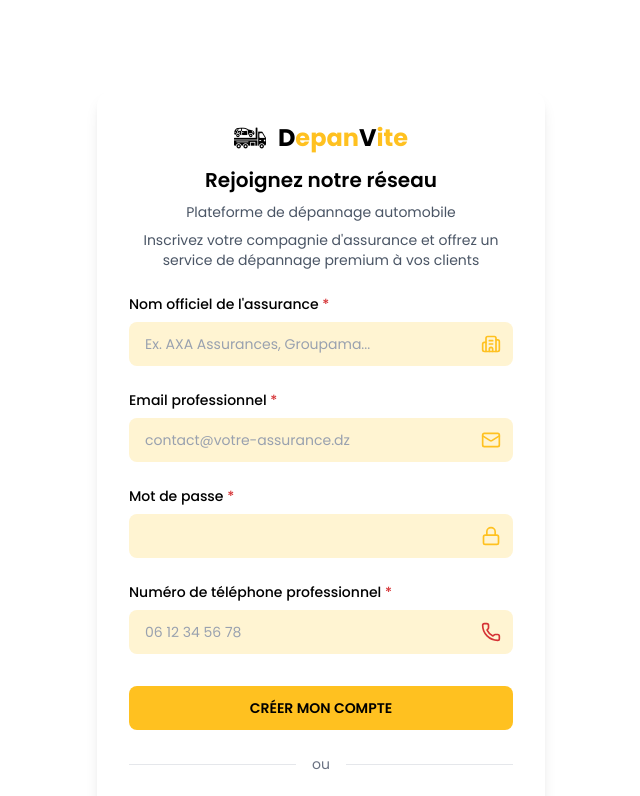
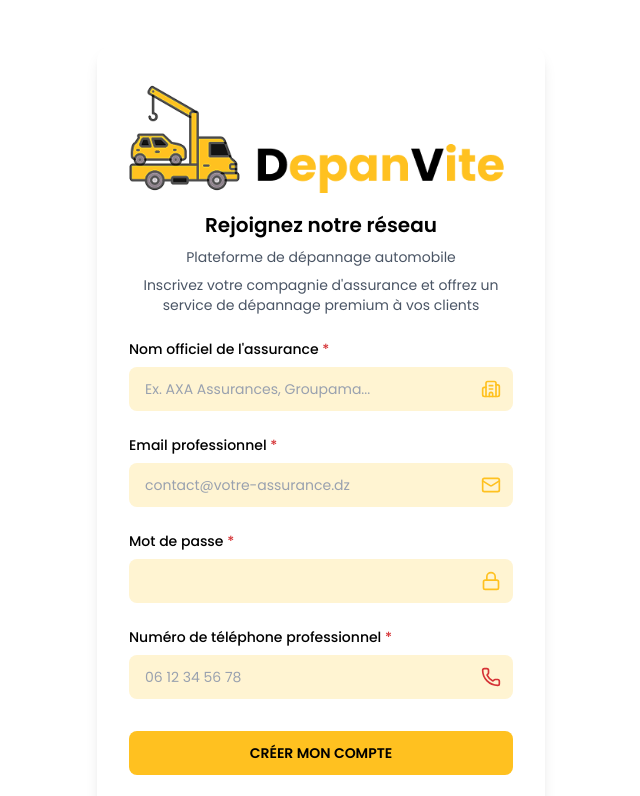
Before and after one commit to Roufaida-As/DepanVite-web, a React (Vite) app in the folder DepanVite/: page /signup in a window 1280 px wide. Shown: the top 796 px of the page, without its empty margins (319-959 px from the left). Built offline with nearby package versions, Linux system fonts and the light colour scheme.

Commit message:
feat: modify logo

```diff
--- a/DepanVite/src/components/SideBar.jsx
+++ b/DepanVite/src/components/SideBar.jsx
@@ -1,6 +1,6 @@
 import { MoreVertical, ChevronLast, ChevronFirst } from "lucide-react";
 import { useContext, createContext, useState } from "react";
-import logo from "../assets/logo.svg";
+import logo from "../assets/logo1.png";
 import { NavLink } from "react-router-dom";
 
 const SidebarContext = createContext();
@@ -24,7 +24,7 @@
         <img
           src={logo}
           className={`overflow-hidden transition-all ${
-            expanded ? "w-32" : "w-0"
+            expanded ? "w-40 h-40" : "w-0"
           }`}
           alt="logo"
         />
--- a/DepanVite/src/pages/auth/LoginPage.jsx
+++ b/DepanVite/src/pages/auth/LoginPage.jsx
@@ -1,7 +1,7 @@
 import React, { useState } from 'react';
 import { useNavigate } from 'react-router-dom';
 import { Mail, Lock } from 'lucide-react';
-import depanneuse1 from '../../assets/depanneuse 1.svg';
+import logo1 from '../../assets/logo1.png';
 
 export default function LoginPage() {
   const navigate = useNavigate();
@@ -34,18 +34,8 @@
         {/* Logo and Header */}
         <div className="text-center mb-8">
           <div className="flex items-center justify-center mb-4">
-            <img src={depanneuse1} alt="DepanVite logo" className="w-8 h-8 mr-3 object-contain" />
-            <h1 className="text-2xl font-bold">
-              <span className="font-bold" style={{ color: '#000000' }}>D</span>
-              <span className="font-bold" style={{ color: '#FFC120' }}>e</span>
-              <span className="font-bold" style={{ color: '#FFC120' }}>p</span>
-              <span className="font-bold" style={{ color: '#FFC120' }}>a</span>
-              <span className="font-bold" style={{ color: '#FFC120' }}>n</span>
-              <span className="font-bold" style={{ color: '#000000' }}>V</span>
-              <span className="font-bold" style={{ color: '#FFC120' }}>i</span>
-              <span className="font-bold" style={{ color: '#FFC120' }}>t</span>
-              <span className="font-bold" style={{ color: '#FFC120' }}>e</span>
-            </h1>
+            <img src={logo1} alt="DepanVite logo" className="mr-3 object-contain" />
+
           </div>
 
           <h2 className="text-xl font-semibold mb-2" style={{ color: '#000000' }}>
--- a/DepanVite/src/pages/auth/SignupPage.jsx
+++ b/DepanVite/src/pages/auth/SignupPage.jsx
@@ -1,7 +1,7 @@
 import React, { useState } from 'react';
 import { useNavigate } from 'react-router-dom';
 import { Phone, Mail, Building2, Lock } from 'lucide-react';
-import depanneuse1 from '../../assets/depanneuse 1.svg';
+import logo1 from '../../assets/logo1.png';
 
 export default function SignupPage() {
   const navigate = useNavigate();
@@ -36,18 +36,8 @@
         {/* Logo and Header */}
         <div className="text-center mb-6">
           <div className="flex items-center justify-center mb-3">
-            <img src={depanneuse1} alt="DepanVite logo" className="w-8 h-8 mr-3 object-contain" />
-            <h1 className="text-2xl font-bold">
-              <span className="font-bold" style={{ color: '#000000' }}>D</span>
-              <span className="font-bold" style={{ color: '#FFC120' }}>e</span>
-              <span className="font-bold" style={{ color: '#FFC120' }}>p</span>
-              <span className="font-bold" style={{ color: '#FFC120' }}>a</span>
-              <span className="font-bold" style={{ color: '#FFC120' }}>n</span>
-              <span className="font-bold" style={{ color: '#000000' }}>V</span>
-              <span className="font-bold" style={{ color: '#FFC120' }}>i</span>
-              <span className="font-bold" style={{ color: '#FFC120' }}>t</span>
-              <span className="font-bold" style={{ color: '#FFC120' }}>e</span>
-            </h1>
+            <img src={logo1} alt="DepanVite logo" className="mr-3 object-contain" />
+
           </div>
 
           <h2 className="text-xl font-semibold mb-2" style={{ color: '#000000' }}>
```
Also changed, not shown: DepanVite/src/assets/logo1.png (added).
